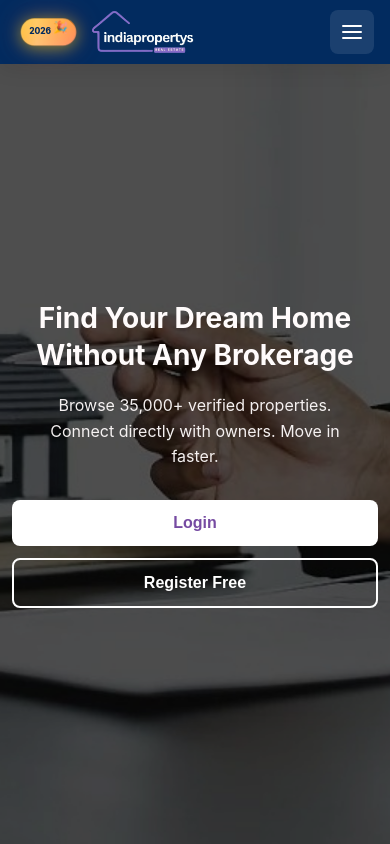
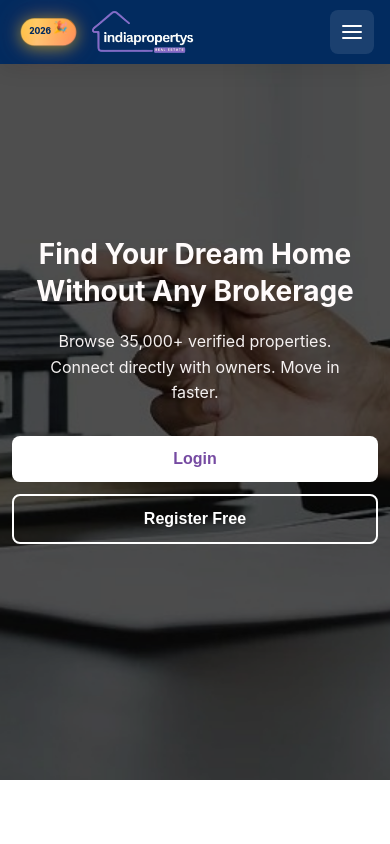
Before and after one commit to Vedantlights/Testingmodel1, a React (Create React App) app in the folder frontend/: page /agents in a window 390 px wide. Shown: the top 844 px of the page. Built offline with nearby package versions, Linux system fonts and the light colour scheme; no server answers.

Commit message:
Update Agents.css

```diff
--- a/frontend/src/LandingPage/styles/Agents.css
+++ b/frontend/src/LandingPage/styles/Agents.css
@@ -42,7 +42,6 @@ h2 {
   text-align: center;
   padding: 0 20px;
   position: relative;
-  margin-top: 8rem; /* Position below navbar */
   height: calc(100vh - 8rem); /* Exactly viewport height minus navbar */
   display: flex;
   flex-direction: column;
@@ -636,7 +635,6 @@ h2 {
 /* Mobile (≤767px) */
 @media (max-width: 767px) {
   .agent-hero-sections {
-    margin-top: 4.5rem;
     height: calc(100vh - 4.5rem);
     padding: 0 1rem;
     background-attachment: scroll; /* Better performance on mobile */
@@ -728,7 +726,6 @@ h2 {
 /* Small Mobile (≤480px) */
 @media (max-width: 480px) {
   .agent-hero-sections {
-    margin-top: 4rem;
     height: calc(100vh - 4rem);
     padding: 0 0.75rem;
   }
@@ -803,9 +800,7 @@ h2 {
 /* Extra Small Mobile (≤360px) */
 @media (max-width: 360px) {
   .agent-hero-sections {
-    margin-top: 3.75rem;
     height: calc(100vh - 3.75rem);
-    padding: 0 0.625rem;
   }
 
   section {
```
